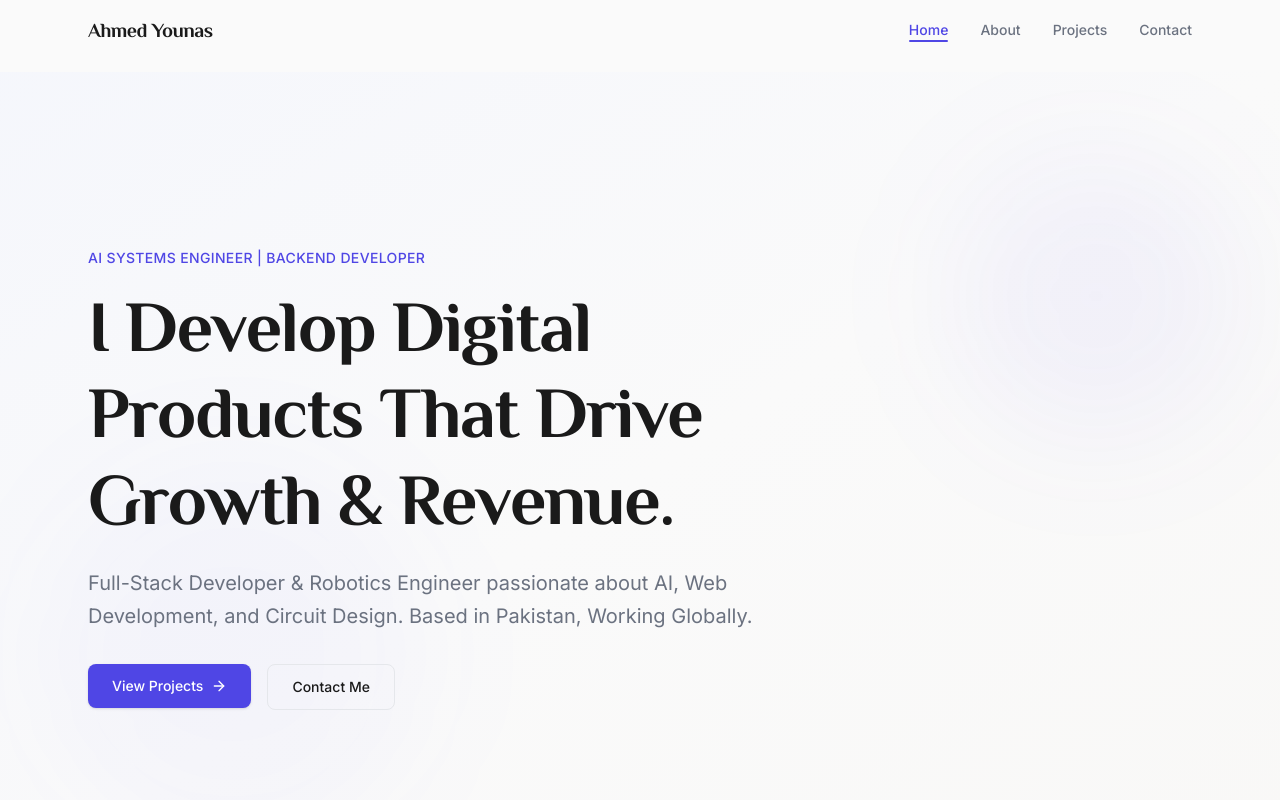
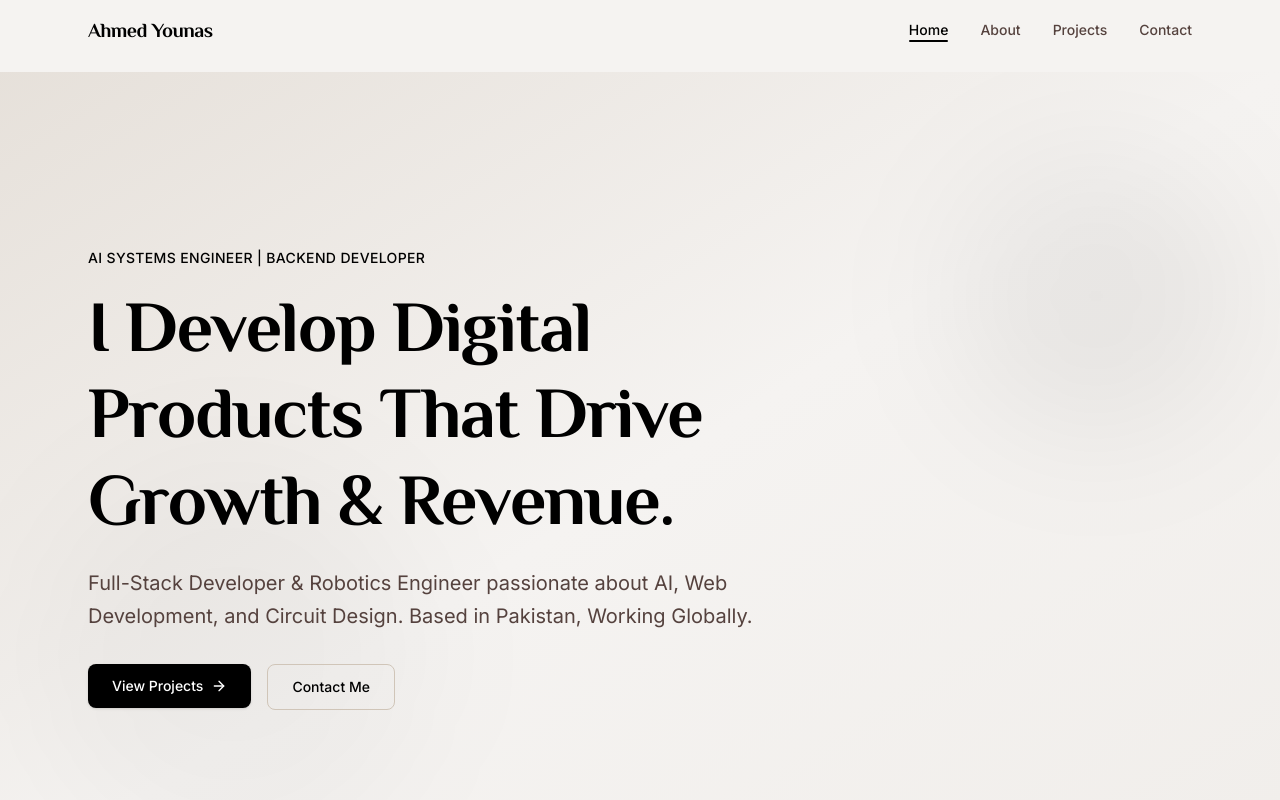
Before and after one commit to 4hmed7ounas/portfolio2026, a Next.js app: page / in a window 1280 px wide. Shown: the top 800 px of the page. Built offline with nearby package versions, Linux system fonts and the light colour scheme.

Commit message:
feat: initialize global CSS styles for project foundation

```diff
--- a/src/app/globals.css
+++ b/src/app/globals.css
@@ -3,27 +3,39 @@
 /* ─── Design Tokens ─────────────────────────────────────────────────────────── */
 
 :root {
-  --background: #fafafa;
-  --background-alt: #f5f3ef;
-  --foreground: #1a1a1a;
-  --foreground-muted: #6b7280;
-  --accent: #4f46e5;
-  --accent-hover: #4338ca;
-  --accent-light: #eef2ff;
-  --border: #e5e7eb;
-  --border-hover: #d1d5db;
+  --background: #f5f3f1;
+  --background-alt: #e6e1db;
+  --foreground: #000000;
+  --foreground-muted: #55423e;
+  --accent: #000000;
+  --accent-hover: #2a1f1e;
+  --accent-light: #d0c5b8;
+  --border: #d0c5b8;
+  --border-hover: #b4a290;
   --card-bg: #ffffff;
   --card-shadow: 0 1px 3px rgba(0, 0, 0, 0.06), 0 1px 2px rgba(0, 0, 0, 0.04);
-  --card-shadow-hover: 0 10px 25px rgba(0, 0, 0, 0.08),
-    0 4px 10px rgba(0, 0, 0, 0.04);
-  --nav-bg: rgba(250, 250, 250, 0.85);
-  --selection-bg: #c7d2fe;
-  --selection-text: #1e1b4b;
+  --card-shadow-hover:
+    0 10px 25px rgba(0, 0, 0, 0.08), 0 4px 10px rgba(0, 0, 0, 0.04);
+  --nav-bg: rgba(245, 243, 241, 0.85);
+  --selection-bg: #d0c5b8;
+  --selection-text: #2a1f1e;
 }
 
 /* ─── Tailwind v4 Theme Integration ──────────────────────────────────────── */
 
 @theme inline {
+  --color-sandrift-50: #f5f3f1;
+  --color-sandrift-100: #e6e1db;
+  --color-sandrift-200: #d0c5b8;
+  --color-sandrift-300: #b4a290;
+  --color-sandrift-400: #a48d79;
+  --color-sandrift-500: #907562;
+  --color-sandrift-600: #7b6153;
+  --color-sandrift-700: #634d45;
+  --color-sandrift-800: #55423e;
+  --color-sandrift-900: #4b3b38;
+  --color-sandrift-950: #2a1f1e;
+
   --color-background: var(--background);
   --color-background-alt: var(--background-alt);
   --color-foreground: var(--foreground);
```
